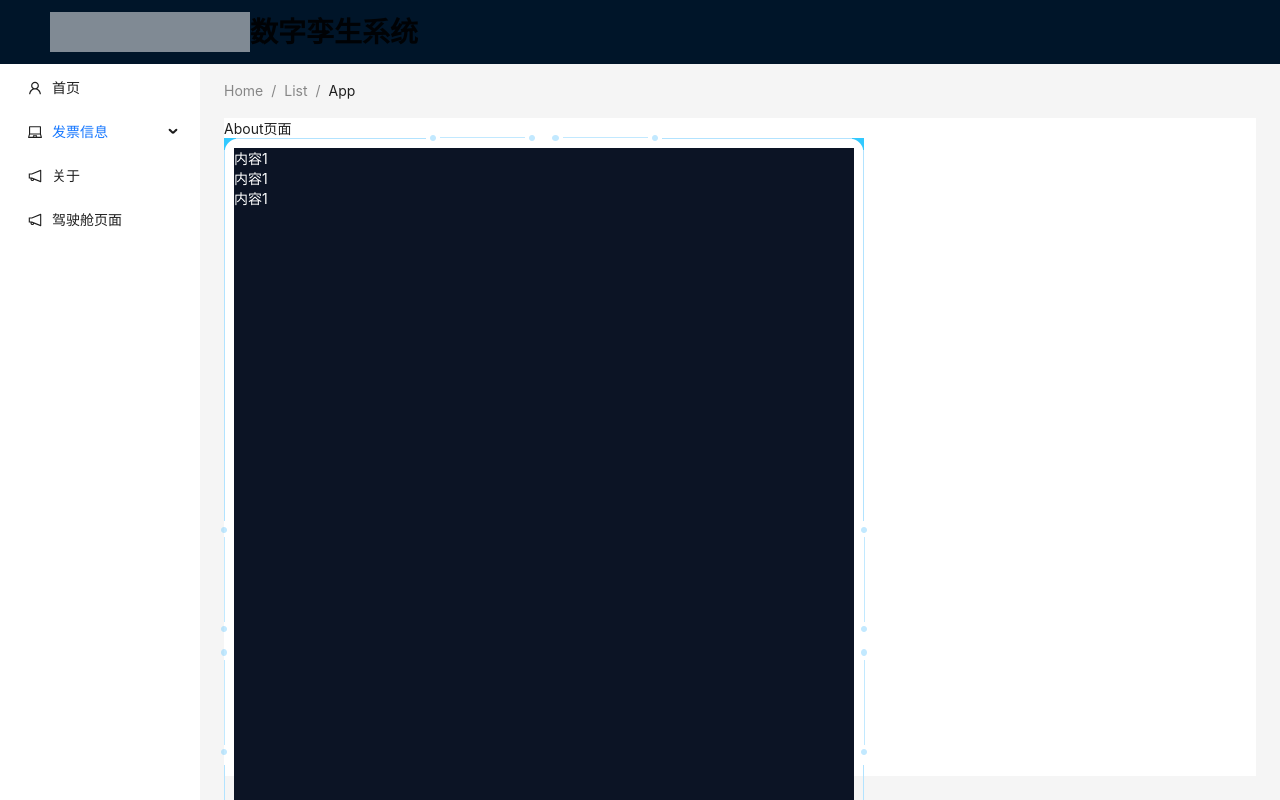
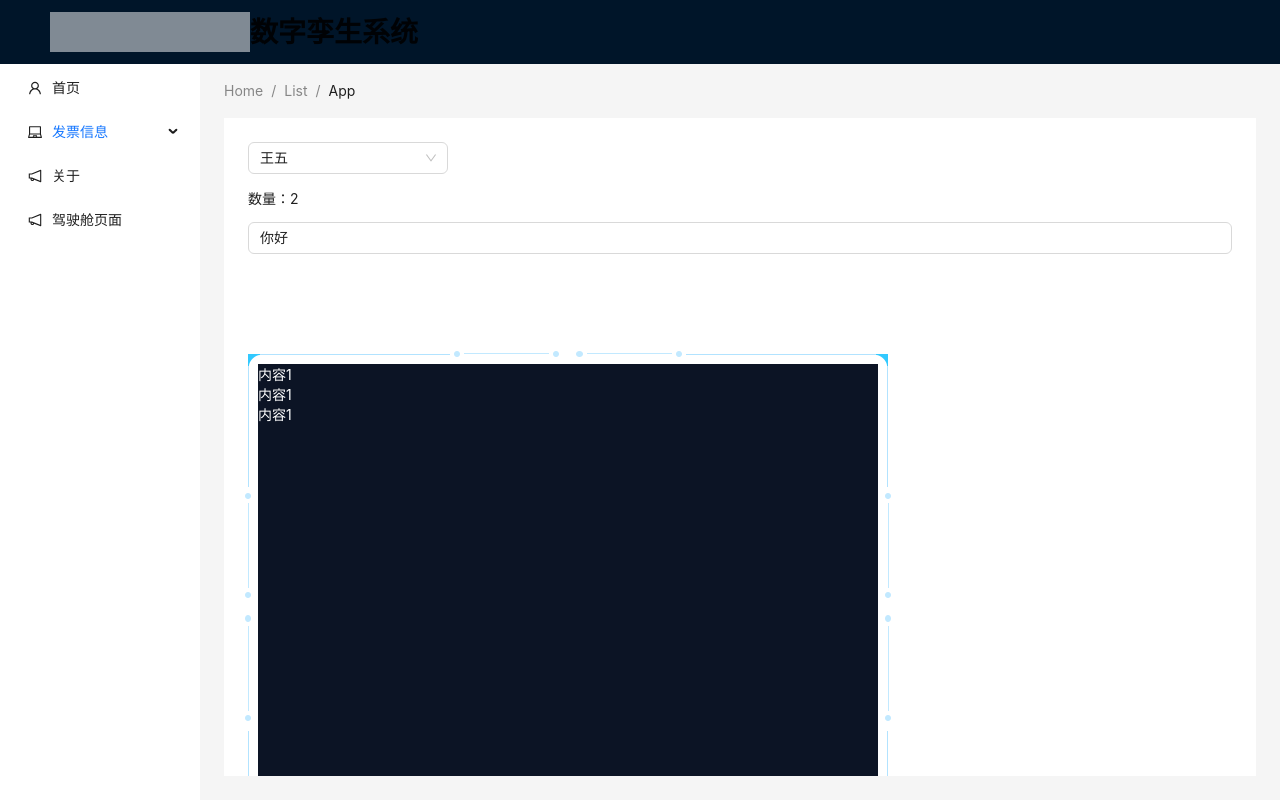
Before and after one commit to HailiePan/webpack-react-practice, a React app: page /about in a window 1280 px wide. Shown: the top 800 px of the page. Built offline with nearby package versions, Linux system fonts and the light colour scheme.

Commit message:
props值的使用情况

```diff
--- a/src/BaseLayout/index.jsx
+++ b/src/BaseLayout/index.jsx
@@ -2,7 +2,7 @@
  * Author  hailie.pan
  * Date  2023-10-13 17:28:32
  * LastEditors  hailie.pan
- * LastEditTime  2023-10-13 18:14:41
+ * LastEditTime  2023-11-08 09:51:54
  * Description  file content
  */
 
@@ -96,11 +96,7 @@ export default function BaseLayout() {
           />
         </Sider>
 
-        <Layout
-          style={{
-            padding: "0 24px 24px",
-          }}
-        >
+        <Layout className={styles.rightLayout}>
           <Breadcrumb
             style={{
               margin: "16px 0",
--- a/src/BaseLayout/index.less
+++ b/src/BaseLayout/index.less
@@ -19,10 +19,16 @@ body {
   width: 200;
   background: @colorBgContainer;
 }
+.rightLayout {
+  padding: 0 24px 24px;
+}
 
 .content {
-  padding: 24;
+  padding: 24px;
   margin: 0;
-  min-height: 280;
+  min-height: 280px;
   background: @colorBgContainer;
+  // border: 1px solid green; // 高度没有被页面的高度撑开
+  height: auto;
+  overflow-y: scroll;
 }
--- a/src/pages/About.jsx
+++ /dev/null
@@ -1,22 +0,0 @@
-/*
- * Author  hailie.pan
- * Date  2023-10-08 14:37:31
- * LastEditors  hailie.pan
- * LastEditTime  2023-10-26 15:25:00
- * Description  file content
- */
-import React from "react";
-import CommonBox from "@/components/CommonBox";
-
-export default function About() {
-  return (
-    <div>
-      About页面
-      <CommonBox style={{ width: "640px", height: "1000px" }}>
-        <div>内容1</div>
-        <div>内容1</div>
-        <div>内容1</div>
-      </CommonBox>
-    </div>
-  );
-}
--- /dev/null
+++ b/src/pages/About/component/EquipInfo.jsx
@@ -0,0 +1,38 @@
+/*
+ * Author  hailie.pan
+ * Date  2023-11-08 16:03:26
+ * LastEditors  hailie.pan
+ * LastEditTime  2023-11-09 14:13:20
+ * Description 使用父组件传入的值
+ */
+import React, { useEffect, useState } from "react";
+import { Input } from "antd";
+
+export default function EquipInfo(props) {
+  const { count, testValue } = props;
+
+  // 父组件传入的值是异步的，内部组件要使用传入的值作为默认值，并且存储为内部变量
+  const [testShowValue, setTestShowValue] = useState(testValue); // 直接这样写不行 props改变时state的值不会改变
+
+  //监听父组件传入的值变化时，存储为内部值
+  useEffect(() => {
+    setTestShowValue(testValue);
+  }, [testValue]);
+
+  console.log("testShowValue", testShowValue);
+
+  // 只展示props传入的值，不用监听，也不用存，props改变时展示的值就会改变
+  // count
+
+  return (
+    <div>
+      <p>数量：{count}</p>
+      <Input
+        value={testShowValue}
+        onChange={(e) => {
+          setTestShowValue(e.target.value);
+        }}
+      />
+    </div>
+  );
+}
--- /dev/null
+++ b/src/pages/About/component/SearchInput.jsx
@@ -0,0 +1,33 @@
+/*
+ * Author  hailie.pan
+ * Date  2023-11-08 10:31:10
+ * LastEditors  hailie.pan
+ * LastEditTime  2023-11-09 11:03:45
+ * Description  封装可控组件
+ */
+import React, { useState, useEffect } from "react";
+import { Select } from "antd";
+
+export default function SearchInput(props) {
+  const { selectValue, onSelectChange = () => {}, testValue } = props;
+
+  return (
+    <Select
+      style={{ width: "200px" }}
+      value={selectValue}
+      onSelect={(value) => {
+        onSelectChange(value);
+      }}
+    >
+      <Option value="zhangsan" key="1">
+        张三
+      </Option>
+      <Option value="lisi" key="2">
+        李四
+      </Option>
+      <Option value="wangwu" key="2">
+        王五
+      </Option>
+    </Select>
+  );
+}
--- /dev/null
+++ b/src/pages/About/index.jsx
@@ -0,0 +1,47 @@
+/*
+ * Author  hailie.pan
+ * Date  2023-10-08 14:37:31
+ * LastEditors  hailie.pan
+ * LastEditTime  2023-11-09 11:11:47
+ * Description  file content
+ */
+import React, { useState, useEffect } from "react";
+import CommonBox from "@/components/CommonBox";
+import SearchInput from "./component/SearchInput";
+import EquipInfo from "./component/EquipInfo";
+
+export default function About() {
+  const [selectValue, setSelectValue] = useState("zhangsan");
+  const [count, setCount] = useState(0);
+  const [testValue, setTestValue] = useState("");
+
+  useEffect(() => {
+    setTimeout(() => {
+      setSelectValue("lisi");
+      setCount(1);
+      setTestValue("你好");
+    }, 1000);
+
+    setTimeout(() => {
+      setSelectValue("wangwu");
+      setCount(2);
+    }, 2000);
+  }, []);
+
+  return (
+    <div>
+      <SearchInput
+        selectValue={selectValue}
+        onSelectChange={(value) => setSelectValue(value)}
+      />
+      <EquipInfo count={count} testValue={testValue} />
+      <CommonBox
+        style={{ width: "640px", height: "500px", marginTop: "100px" }}
+      >
+        <div>内容1</div>
+        <div>内容1</div>
+        <div>内容1</div>
+      </CommonBox>
+    </div>
+  );
+}
--- a/src/pages/Home.jsx
+++ b/src/pages/Home.jsx
@@ -2,7 +2,7 @@
  * Author  hailie.pan
  * Date  2023-10-07 17:17:04
  * LastEditors  hailie.pan
- * LastEditTime  2023-11-02 17:39:45
+ * LastEditTime  2023-11-08 10:10:34
  * Description  file content
  */
 import React, { useEffect } from "react";
@@ -43,8 +43,11 @@ const Home = () => {
         <div className={styles.item}></div>
         <div className={styles.item}></div>
       </div>
-      <img src={coff} alt="" />
-      <img src={coffee} alt="" />
+
+      <div className={styles.showImg}>
+        <img src={coff} alt="" />
+        <img src={coffee} alt="" />
+      </div>
     </div>
   );
 };
--- a/src/pages/Invoices/Invoice.jsx
+++ b/src/pages/Invoices/Invoice.jsx
@@ -2,23 +2,30 @@
  * Author  hailie.pan
  * Date  2023-10-12 15:59:28
  * LastEditors  hailie.pan
- * LastEditTime  2023-10-13 17:52:34
+ * LastEditTime  2023-11-08 10:27:37
  * Description  file content
  */
-import React from "react";
+import React, { useEffect, useState } from "react";
 import { Button } from "antd";
 import { useSearchParams, useParams } from "react-router-dom";
 
 export default function Invoice() {
-  const [searchParams, setSearchParams] = useSearchParams(); //获取路径上?以后的参数,也可以改变参数来改变路由
+  const [searchParams, setSearchParams] = useSearchParams(); //获取路径上?后的参数,也可以改变参数来改变路由
   let params = useParams(); //获取动态路由的参数
+  const [info, setInfo] = useState({});
   console.log("params", params);
 
-  console.log("searchParams", searchParams.get("a"));
-  console.log("searchParams", searchParams.get("b"));
+  console.log("searchParams-a", searchParams.get("a"));
+  console.log("searchParams-b", searchParams.get("b"));
+
+  useEffect(() => {
+    console.log("页面加载");
+    setInfo({ name: "zhangsan" });
+  }, []);
 
   return (
     <div>
+      <p>名字：{info.name}</p>
       <p> 发票{params.id}详情页面，获取动态路由参数</p>
       <p>
         获取路径?号后的参数a等于{searchParams.get("a")}，b等于
--- a/src/pages/home.less
+++ b/src/pages/home.less
@@ -9,26 +9,25 @@
 .wrapper {
   color: @color;
   font-family: "DIN";
-
   .box {
-    width: 1000px;
     height: 500px;
-    border: 1px solid #ccc;
     margin-top: 20px;
     display: flex;
-    overflow-x: scroll;
     .item {
-      // flex-shrink: 0; //属性定义了项目的缩小比例，默认为1，即如果空间不足，该项目将缩小
+      flex-shrink: 1; //属性定义了项目的缩小比例，默认为1，即如果空间不足，该项目将缩小
       flex-grow: 1; // 定义项目的放大比例，默认为0，即如果存在剩余空间，也不放大
       width: 300px;
       background-color: #fce09e;
-      border: 1px solid red;
+      border: 1px solid rgb(255, 162, 0);
     }
   }
-  img {
-    width: 100px;
-    height: 100px;
-    margin-top: 10px;
-    display: block;
+  .showImg {
+    display: flex;
+    img {
+      width: 100px;
+      height: 100px;
+      margin-top: 10px;
+      display: block;
+    }
   }
 }
```
Also changed, not shown: 1 other file (tests, documents, lock files or other folders).
